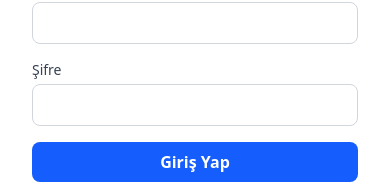
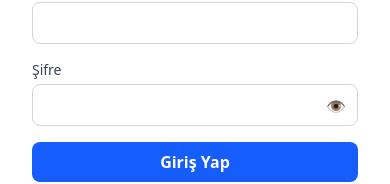
Before and after one commit to mehmetomuruysal-create/toptan-ilan-sistemi, a Next.js app: page /giris in a window 390 px wide. Shown: the part 336-520 px from the top of the page. Built offline with nearby package versions, Linux system fonts and the light colour scheme.

Commit message:
son düzenlemeler: ad-soyad ayrıldı, şifre göster mobil uyumlu, adres yönetimi tamamlandı

```diff
--- a/app/giris/page.tsx
+++ b/app/giris/page.tsx
@@ -11,10 +11,10 @@ function GirisForm() {
 
   const [email, setEmail] = useState("")
   const [sifre, setSifre] = useState("")
+  const [showPassword, setShowPassword] = useState(false) // ✅ EKLENDİ
   const [hata, setHata] = useState("")
   const [otomatikGirisYapiliyor, setOtomatikGirisYapiliyor] = useState(false)
 
-  // Otomatik giriş tetikleyicisi
   useEffect(() => {
     if (autoLoginToken) {
       setOtomatikGirisYapiliyor(true)
@@ -46,7 +46,6 @@ function GirisForm() {
     }
   }
 
-  // Kullanıcı mailden gelip otomatik giriş yaparken gösterilecek ekran
   if (otomatikGirisYapiliyor) {
     return (
       <div className="min-h-screen flex flex-col items-center justify-center bg-gray-50">
@@ -82,13 +81,22 @@ function GirisForm() {
           </div>
           <div>
             <label className="block text-sm font-medium text-gray-700 mb-1">Şifre</label>
+            <div className="relative">
               <input
-              type="password"
+                type={showPassword ? "text" : "password"}
                 value={sifre}
                 onChange={e => setSifre(e.target.value)}
                 className="w-full border border-gray-300 rounded-lg px-4 py-2 focus:outline-none focus:ring-2 focus:ring-blue-500"
                 required
               />
+              <button
+                type="button"
+                onClick={() => setShowPassword(!showPassword)}
+                className="absolute right-3 top-2.5 text-gray-400 hover:text-gray-600"
+              >
+                {showPassword ? "🙈" : "👁️"}
+              </button>
+            </div>
           </div>
           <button
             type="submit"
--- a/app/kayit/page.tsx
+++ b/app/kayit/page.tsx
@@ -1,8 +1,8 @@
-import RegisterForm from "@/app/components/RegisterForm"
+import RegisterForm from "../components/RegisterForm"
 
 export default function KayitPage() {
   return (
-    <div className="min-h-screen flex items-center justify-center bg-gray-100 py-12 px-4 sm:px-6 lg:px-8">
+    <div className="min-h-screen flex items-center justify-center bg-gray-100 py-12 px-4">
       <RegisterForm />
     </div>
   )
```
Lines whose indentation alone changed are shown as unchanged.
